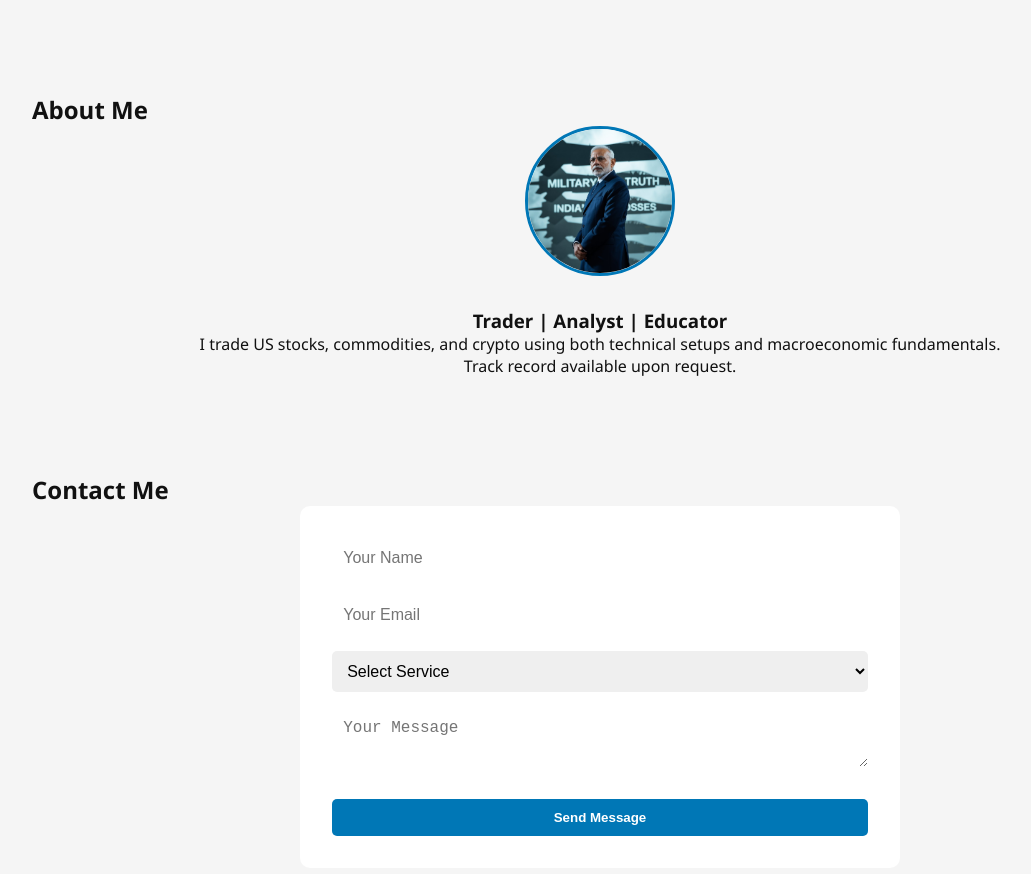
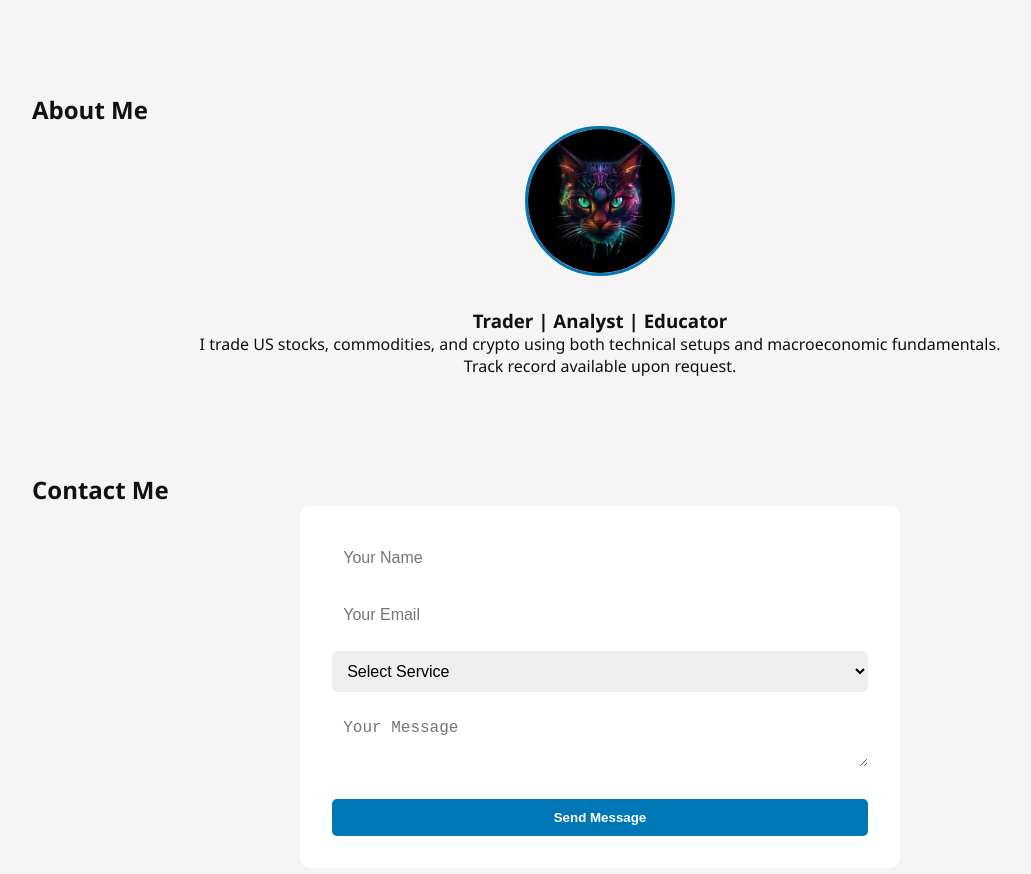
Before and after one commit to Areeb-Ali/Port-Eco, a plain HTML site: page index.html in a window 1280 px wide. Shown: the part 1608-2482 px from the top of the page, without its empty margins (40-1071 px from the left). Drawn offline with nearby package versions, Linux system fonts and the light colour scheme.

Commit message:
Pic added

```diff
--- a/index.html
+++ b/index.html
@@ -135,7 +135,7 @@
   <section id="about" class="section">
     <h2>About Me</h2>
     <div class="about-content">
-      <img src="/1st.jfif" alt="Beera Lia" />
+      <img src="/1st.jpg" alt="Beera Lia" />
       <div>
         <h3>Trader | Analyst | Educator</h3>
         <p>
```
Also changed, not shown: 1st.jfif (deleted), 1st.jpg (added).
